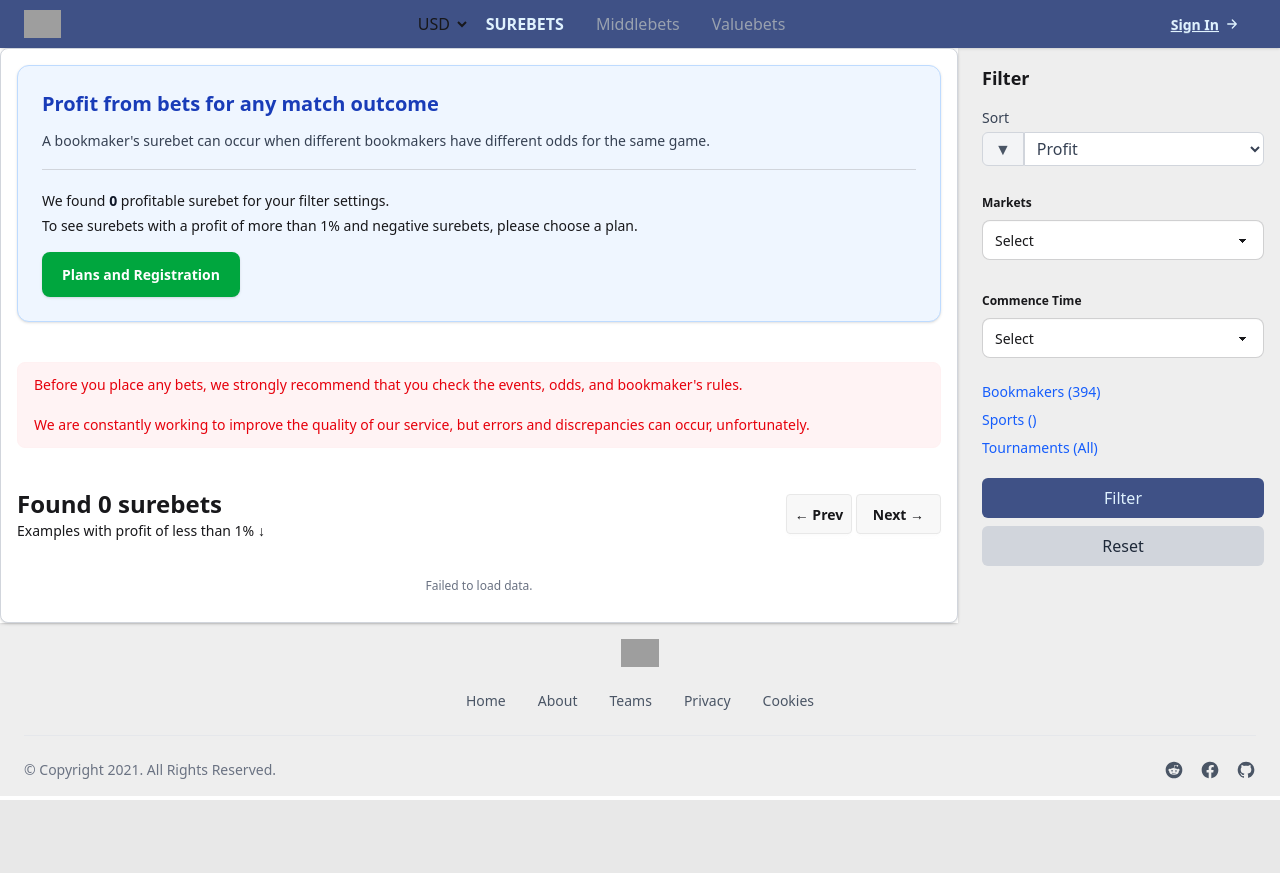
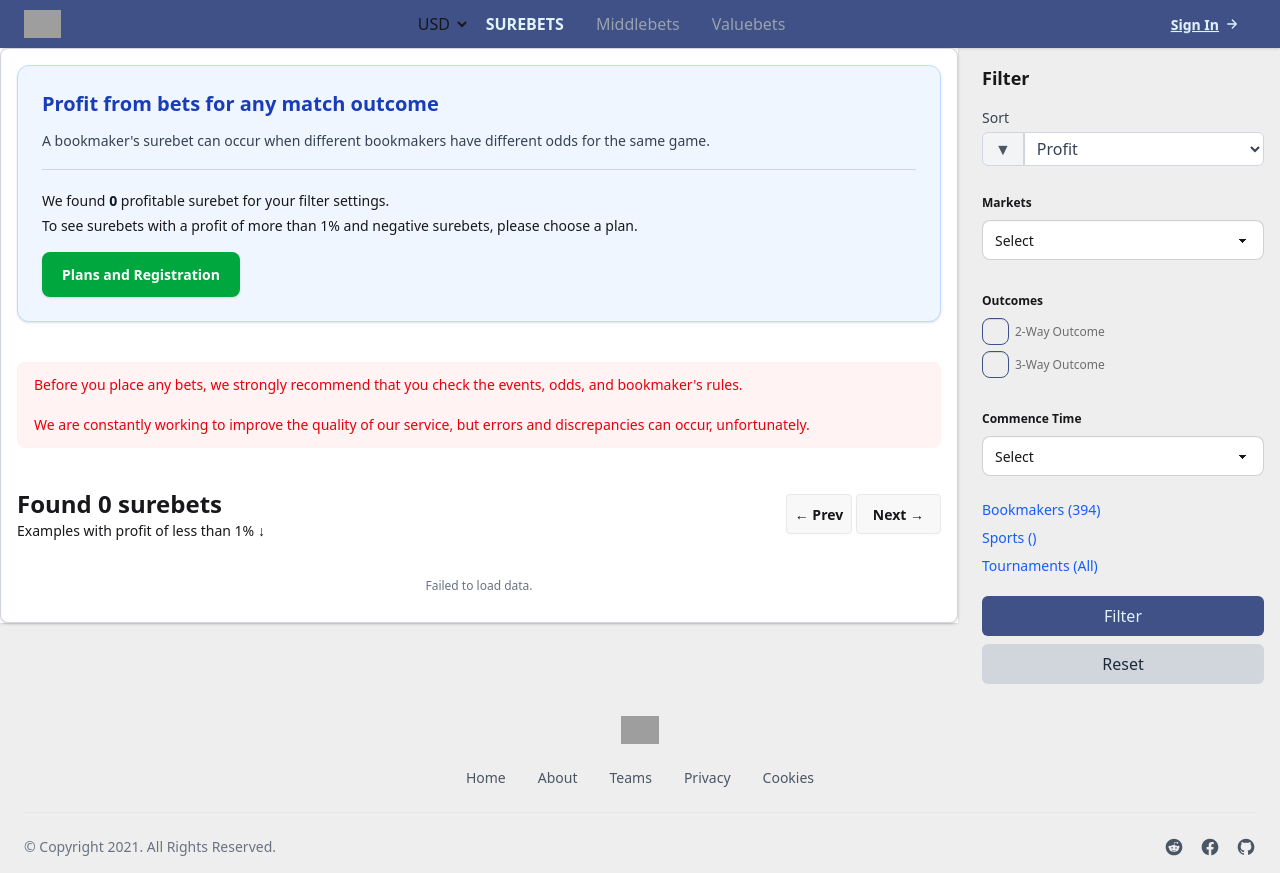
Before and after one commit to manzub/sportsarb, a Flask app: page / in a window 1280 px wide. Before the commit the page ends 800 px from the top, so only its background shows below. Run offline with Flask 3, Linux system fonts and the light colour scheme; data that the repository does not hold is empty; grey boxes are pictures that could not be loaded.

Commit message:
added 2/3 way filter to surebets

```diff
--- a/app/routes/api.py
+++ b/app/routes/api.py
@@ -1,7 +1,7 @@
 from flask import Blueprint, request, jsonify
 from flask_login import login_required, current_user
 from app.extensions import redis
-from app.utils.helpers import sort_surebet_data, sort_middle_data, sort_valuebets_data, parse_datetime
+from app.utils.helpers import sort_surebet_data, sort_middle_data, sort_valuebets_data, parse_datetime, count_bookmakers_by_surebet_id
 from app.services.odds_service import OddsService
 from app.extensions import db
 import json
@@ -77,6 +77,8 @@ def get_surebets():
   page = int(request.args.get("page", 1))
   limit = int(request.args.get("limit", 10))
   commence_time_filter = request.args.get("commence_time")
+  outcome_types = request.args.get("outcome_type", "")  # e.g., "2way,3way"
+  outcome_types = [x.strip() for x in outcome_types.split(",") if x.strip()]
 
   if commence_time_filter:
     now = datetime.now(timezone.utc)
@@ -103,6 +105,16 @@ def get_surebets():
     data.sort(key=lambda x: x.get("profit", 0), reverse=True)
   elif sort == "time":
     data.sort(key=lambda x: x.get("commence_time", ""), reverse=False)
+
+
+  # Outcome filter
+  if outcome_types:
+    filtered = []
+    for surebet_id in {d['surebet_id'] for d in data}:
+      count = count_bookmakers_by_surebet_id(data, surebet_id)
+      if ("2way" in outcome_types and count == 2) or ("3way" in outcome_types and count == 3):
+        filtered.extend([d for d in data if d['surebet_id'] == surebet_id])
+    data = filtered
 
   start = (page - 1) * limit
   end = start + limit
--- a/app/static/src/output.css
+++ b/app/static/src/output.css
@@ -2465,6 +2465,9 @@
   .w-40 {
     width: calc(var(--spacing) * 40);
   }
+  .w-64 {
+    width: calc(var(--spacing) * 64);
+  }
   .w-auto {
     width: auto;
   }
@@ -2930,6 +2933,10 @@
   }
   .text-wrap {
     text-wrap: wrap;
+  }
+  .checkbox-primary {
+    color: var(--color-primary-content);
+    --input-color: var(--color-primary);
   }
   .text-black {
     color: var(--color-black);
--- a/app/templates/homepage.html
+++ b/app/templates/homepage.html
@@ -96,15 +96,17 @@
   const perPage = 51;
   let _market = '';
   let _sort = 'profit';
-  let _time = ''
+  let _time = '';
+  let _outcome_type = '';
 
-  function fetchSurebets(page = 1, sort = _sort, market = _market, commence_time = _time) {
+  function fetchSurebets(page = 1, sort = _sort, market = _market, commence_time = _time, outcome_type = _outcome_type) {
     _market = market;
     _sort = sort
     _time = commence_time
+    _outcome_type = outcome_type
     $.ajax({
       url: API_URL,
-      data: { page: page, limit: perPage, sort: _sort, market: _market, commence_time: _time },
+      data: { page: page, limit: perPage, sort: _sort, market: _market, commence_time: _time, outcome_type: _outcome_type },
       method: "GET",
       success: function (response) {
         if (response.data.length == 0) {
--- a/app/templates/partials/sidebar.html
+++ b/app/templates/partials/sidebar.html
@@ -28,6 +28,21 @@
       </select>
     </fieldset>
 
+    <!-- Outcome Type -->
+    {% if request.endpoint == 'main.index' %}
+    <fieldset class="fieldset">
+      <legend class="fieldset-legend">Outcomes</legend>
+      <label class="label">
+        <input type="checkbox" name="outcome_type" value="2way" class="checkbox checkbox-primary" />
+        2-Way Outcome
+      </label>
+      <label class="label">
+        <input type="checkbox" name="outcome_type" value="3way" class="checkbox checkbox-primary" />
+        3-Way Outcome
+      </label>
+    </fieldset>
+    {% endif %}
+
     <!-- Commence Time -->
     <fieldset class="fieldset">
       <legend class="fieldset-legend">Commence Time</legend>
@@ -44,7 +59,8 @@
     <!-- Bookmakers & Sports -->
     <div class="flex flex-col gap-2">
       <a href="{{url_for('main.bookmakers')}}" class="text-blue-600 text-sm hover:underline">Bookmakers (394)</a>
-      <a href="{{url_for('main.sports')}}" class="text-blue-600 text-sm hover:underline">Sports (<span id="sports-count"></span>)</a>
+      <a href="{{url_for('main.sports')}}" class="text-blue-600 text-sm hover:underline">Sports (<span
+          id="sports-count"></span>)</a>
       <a href="{{url_for('main.sports')}}" class="text-blue-600 text-sm hover:underline">Tournaments (All)</a>
     </div>
 
@@ -63,10 +79,12 @@
     const sort = document.getElementById('sort').value;
     const market = document.getElementById('market').value;
     const commence_time = document.getElementById('commence_time').value;
+    const filters = document.querySelectorAll("input[name='outcome_type']");
+    const selectedFilters = Array.from(filters).filter(f => f.checked).map(f => f.value);
 
     let current_page = window.location.pathname
     if (current_page == '/') {
-      fetchSurebets(1, sort, market, commence_time)
+      fetchSurebets(1, sort, market, commence_time, `${selectedFilters.join(',')}`)
     } else if (current_page == '/middles') {
       fetchMiddles(1, sort, market, commence_time)
     } else if (current_page == '/valuebets') {
@@ -74,7 +92,7 @@
     }
   }
 
-  $(document).ready(function() {
+  $(document).ready(function () {
     fetch('/api/sports').then(resp => resp.json()).then(data => {
       document.getElementById('sports-count').innerHTML = data.total_sports
     })
--- a/app/utils/helpers.py
+++ b/app/utils/helpers.py
@@ -263,6 +263,10 @@ def get_bookmaker_links(event, selected_bookmakers, market_key):
           links[bookmaker["title"]] = bookmaker.get("link", "")
   return links
 
+def count_bookmakers_by_surebet_id(data, surebet_id):
+  """Count how many bookmakers belong to a specific surebet_id."""
+  from collections import Counter
+  return sum(1 for d in data if d.get("surebet_id") == surebet_id)
 
 def parse_datetime(date_str):
   """
```
Also changed, not shown: 2 other files. Lines whose indentation alone changed are shown as unchanged.
